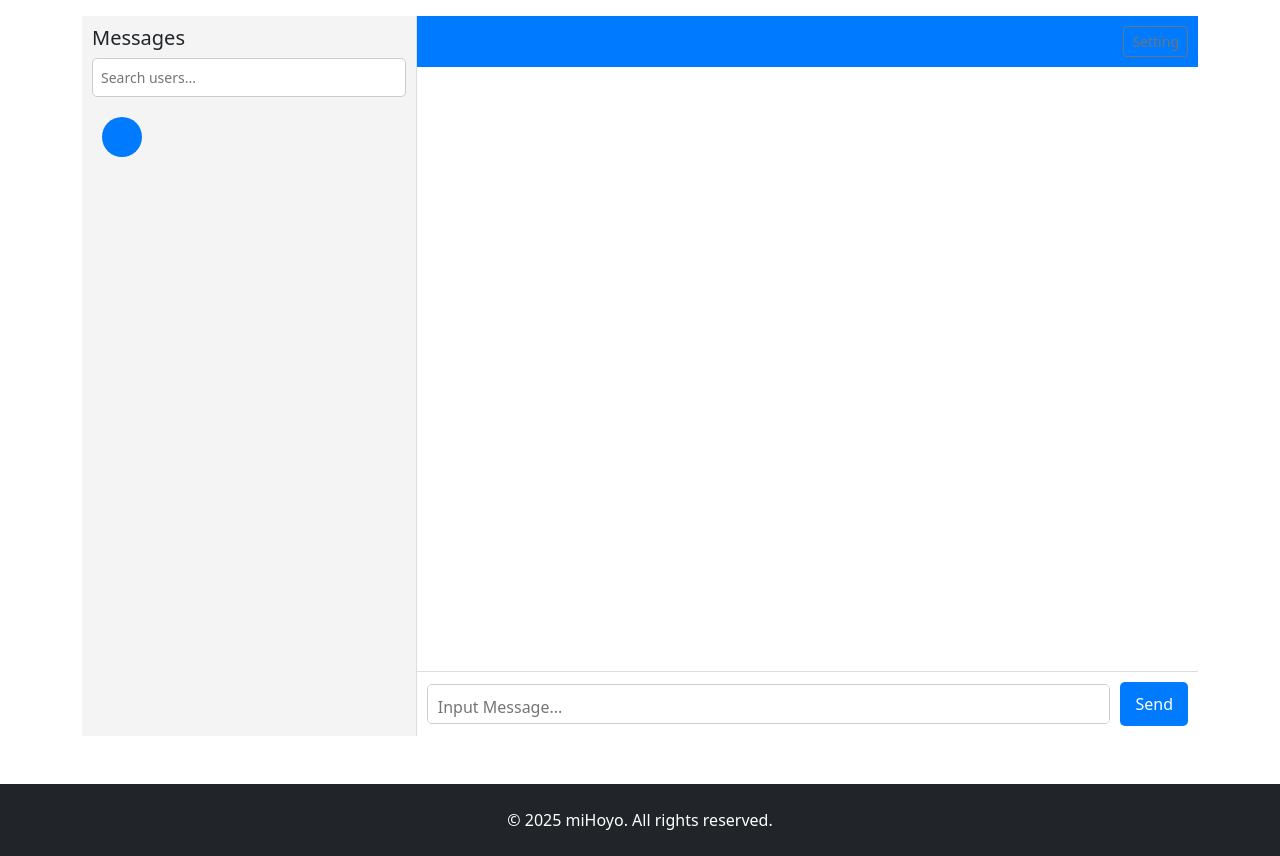
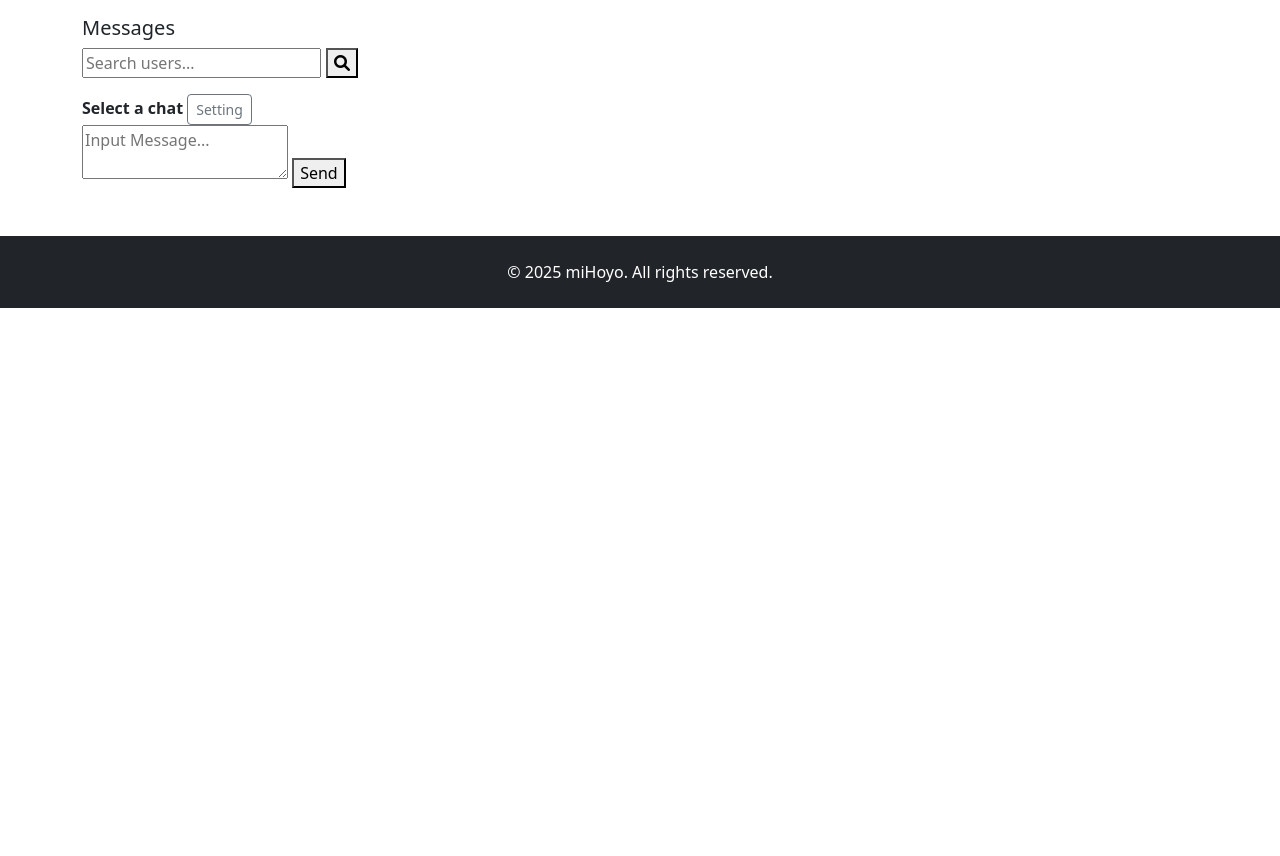
Before and after one commit to MingzeLi-qwq/Clubland, a Django app: page /messages/message_dashboard in a window 1280 px wide. Shown: the part 59-915 px from the top of the page. After the commit the page ends 367 px from the top, so only its background shows below. Run offline with Django 5.2, Linux system fonts and the light colour scheme; data that the repository does not hold is empty; some libraries are stand-ins or nearby versions.

Commit message:
change for message system

```diff
--- a/message_system/templates/messages/message_dashboard.html
+++ b/message_system/templates/messages/message_dashboard.html
@@ -2,275 +2,129 @@
 {% load static %}
 
 {% block body %}
-<div id="app">
 <div class="chat-container">
     <!-- 左侧消息列表 -->
     <div class="sidebar">
         <h5>Messages</h5>
 
-            <!-- 搜索栏 -->
-            <input type="text" v-model="searchQuery" placeholder="Search users..." class="search-input">
+        <!-- 搜索栏和搜索按钮 -->
+        <div style="display: flex; gap: 5px;">
+            <input type="text" id="searchQuery" placeholder="Search users..." class="search-input">
+            <button onclick="searchUsers()" class="search-btn">
+                <i class="fas fa-search"></i>
+            </button>
+        </div>
 
-            <ul class="chat-list">
-                <li v-for="(chat, index) in filteredChatList" :key="index" @click="selectChat(index)" :class="{ active: currentChatIndex === index }">
-                    <div class="icon-wrapper">
-                        <i :class="chat.icon"></i>
-                    </div>
-                    <div>
-                        <strong>{{ chat.name }}</strong>
-                        <p style="margin:0; font-size: 12px; color: gray;">{{ chat.lastMessage }}</p>
-                    </div>
-                </li>
+        <ul class="chat-list" id="chatList">
+            <!-- 动态填充聊天列表 -->
         </ul>
     </div>
 
     <!-- 右侧聊天框 -->
     <div class="chat-content">
         <div class="chat-header">
-                <strong>{{ currentChat.name }}</strong>
+            <strong id="chatName">Select a chat</strong>
             <button class="btn btn-outline-secondary btn-sm">Setting</button>
         </div>
 
-            <div class="chat-box">
-                <div v-for="(msg, index) in currentChat.messages" :key="index" :class="['chat-message', msg.sender]">
-                    <p>{{ msg.text }}</p>
-                </div>
+        <div class="chat-box" id="chatBox">
+            <!-- 消息列表 -->
         </div>
 
         <!-- 输入框 -->
         <div class="chat-footer">
-                <textarea v-model="newMessage"
-                          @keydown="handleKeyPress"
-                          placeholder="Input Message..."
-                          class="message-input"></textarea>
-                <button @click="sendMessage" class="send-btn">Send</button>
-            </div>
+            <textarea id="newMessage" placeholder="Input Message..." class="message-input"></textarea>
+            <button onclick="sendMessage()" class="send-btn">Send</button>
         </div>
     </div>
 </div>
 
-<!-- Vue 逻辑 -->
 {% block extra_js %}
 <script>
-    function getCSRFToken() {
-        return document.cookie.split('; ')
-            .find(row => row.startsWith('csrftoken='))
-            ?.split('=')[1];
-    }
+    const chatListElement = document.getElementById('chatList');
+    const chatBoxElement = document.getElementById('chatBox');
+    const chatNameElement = document.getElementById('chatName');
+    const newMessageElement = document.getElementById('newMessage');
+    let currentChat = null;
 
-    const app = Vue.createApp({
-        data() {
-            return {
-                chatList: [],
-                searchQuery: "",
-                currentChatIndex: 0,
-                newMessage: "",
-            };
-        },
-        computed: {
-            filteredChatList() {
-                if (!this.searchQuery.trim()) return this.chatList;
-                return this.chatList.filter(chat =>
-                    chat.name.toLowerCase().includes(this.searchQuery.toLowerCase())
-                );
-            },
-            currentChat() {
-                return this.chatList[this.currentChatIndex] || { name: "", messages: [] };
-            }
-        },
-        methods: {
-            fetchMessages() {
+    // 获取所有消息
+    function fetchMessages() {
         fetch('/api/messages/')
             .then(response => response.json())
             .then(data => {
-                        this.chatList = data.messages.map(msg => ({
-                            name: msg.sender,
-                            avatar: "https://via.placeholder.com/40",
-                            lastMessage: msg.text,
-                            messages: [{ text: msg.text, sender: "other" }]
-                        }));
-                    })
-                    .catch(error => console.error("Failed to load messages:", error));
-            },
-            searchUsers() {
-                if (!this.searchQuery.trim()) return;
-                fetch(`/api/search_users/?q=${this.searchQuery}`)
+                const messages = data.messages;
+                renderChatList(messages);
+            });
+    }
+
+    // 渲染聊天列表
+    function renderChatList(messages) {
+        chatListElement.innerHTML = '';
+        messages.forEach((msg, index) => {
+            const listItem = document.createElement('li');
+            listItem.textContent = msg.sender;
+            listItem.onclick = () => selectChat(index);
+            chatListElement.appendChild(listItem);
+        });
+    }
+
+    // 搜索用户
+    function searchUsers() {
+        const query = document.getElementById('searchQuery').value;
+        fetch(`/api/search_users/?q=${query}`)
             .then(response => response.json())
             .then(data => {
-                        this.chatList = data.users.map(user => ({
-                            name: user.username,
-                            avatar: "https://via.placeholder.com/40",
-                            lastMessage: "",
-                            messages: []
-                        }));
-                    })
-                    .catch(error => console.error("Failed to search users:", error));
-            },
-            sendMessage() {
-                if (this.newMessage.trim() && this.currentChat) {
+                const users = data.users;
+                renderChatList(users);
+            });
+    }
+
+    // 选择对话
+    function selectChat(index) {
+        currentChat = index;
+        chatNameElement.textContent = `Chat with ${index}`;
+        loadChatMessages(index);
+    }
+
+    // 加载聊天消息
+    function loadChatMessages(index) {
+        // 假设我们根据聊天索引来加载消息
+        // 这里应该通过 API 获取聊天内容
+        chatBoxElement.innerHTML = ''; // 清空当前消息
+        // 在此处可以添加代码从后端加载当前聊天的历史消息
+    }
+
+    // 发送消息
+    function sendMessage() {
+        const text = newMessageElement.value;
+        if (!text || !currentChat) return;
+
         fetch('/api/send/', {
             method: 'POST',
             headers: {
-                            'Content-Type': 'application/json',
-                            'X-CSRFToken': getCSRFToken()
+                'Content-Type': 'application/x-www-form-urlencoded',
+                'X-CSRFToken': document.cookie.split(';').find(item => item.trim().startsWith('csrftoken=')).split('=')[1]
             },
-                        body: JSON.stringify({
-                            receiver: this.currentChat.name,
-                            text: this.newMessage
-                        })
+            body: `receiver=${currentChat}&text=${text}`
         }).then(response => response.json())
-                      .then(() => {
-                          this.currentChat.messages.push({ text: this.newMessage, sender: "me" });
-                          this.newMessage = "";
-                      })
-                      .catch(error => console.error("Failed to send message:", error));
+          .then(data => {
+              if (data.status === 'success') {
+                  loadChatMessages(currentChat);  // 重新加载聊天
               }
-            },
-            selectChat(index) {
-                this.currentChatIndex = index;
+          });
     }
-        },
-        watch: {
-            searchQuery() {
-                this.searchUsers();
-            }
-        },
-        mounted() {
-            this.fetchMessages();
-        }
-    }).mount("#app");
+
+    // 初始化加载消息
+    fetchMessages();
 </script>
 {% endblock %}
 
 <!-- 引入 FontAwesome 图标库 -->
 <link rel="stylesheet" href="https://cdnjs.cloudflare.com/ajax/libs/font-awesome/6.0.0/css/all.min.css">
 
-<!-- CSS 样式优化 -->
+<!-- CSS 样式 -->
 <style>
-.chat-container {
-    display: flex;
-    height: 90vh;
-}
-
-.sidebar {
-    width: 30%;
-    background: #f4f4f4;
-    padding: 10px;
-    border-right: 1px solid #ddd;
-}
-
-.chat-list {
-    list-style: none;
-    padding: 0;
-}
-
-.chat-list li {
-    display: flex;
-    align-items: center;
-    padding: 10px;
-    cursor: pointer;
-    transition: background 0.2s;
-}
-
-.chat-list li:hover, .chat-list li.active {
-    background: #ddd;
-}
-
-.icon-wrapper {
-    width: 40px;
-    height: 40px;
-    background: #007bff;
-    color: white;
-    display: flex;
-    align-items: center;
-    justify-content: center;
-    border-radius: 50%;
-    margin-right: 10px;
-    font-size: 18px;
-}
-
-.chat-content {
-    flex-grow: 1;
-    display: flex;
-    flex-direction: column;
-}
-
-.chat-header {
-    padding: 10px;
-    background: #007bff;
-    color: white;
-    display: flex;
-    justify-content: space-between;
-    align-items: center;
-}
-
-.chat-box {
-    flex-grow: 1;
-    padding: 15px;
-    overflow-y: auto;
-    display: flex;
-    flex-direction: column;
-}
-
-.chat-message {
-    max-width: 60%;
-    padding: 10px;
-    margin-bottom: 10px;
-    border-radius: 10px;
-}
-
-.chat-message.other {
-    background: #eaeaea;
-    align-self: flex-start;
-}
-
-.chat-message.me {
-    background: #007bff;
-    color: white;
-    align-self: flex-end;
-}
-
-.chat-footer {
-    display: flex;
-    align-items: center;
-    padding: 10px;
-    border-top: 1px solid #ddd;
-}
-
-.message-input {
-    flex-grow: 1;
-    padding: 10px;
-    border: 1px solid #ccc;
-    border-radius: 5px;
-    font-size: 16px;
-    resize: none;
-    height: 40px;
-    overflow-y: auto;
-}
-
-.send-btn {
-    margin-left: 10px;
-    padding: 10px 15px;
-    border: none;
-    background: #007bff;
-    color: white;
-    border-radius: 5px;
-    cursor: pointer;
-    font-size: 16px;
-}
-
-.send-btn:hover {
-    background: #0056b3;
-}
-
-.search-input {
-    width: 100%;
-    padding: 8px;
-    margin-bottom: 10px;
-    border: 1px solid #ccc;
-    border-radius: 5px;
-    font-size: 14px;
-}
+    /* 这里的 CSS 代码与 Vue.js 示例相同 */
 </style>
 
 {% endblock %}
--- a/message_system/views.py
+++ b/message_system/views.py
@@ -1,45 +1,44 @@
 from django.shortcuts import render
 from django.http import JsonResponse
-from django.contrib.auth.decorators import login_required
-from django.contrib.auth.models import User
-from .models import Message
-import json
+from .models import Message  # 导入 Message 模型
+from django.contrib.auth import get_user_model  # 使用 get_user_model 获取当前配置的用户模型
 
+# 示例视图函数
 def message_dashboard(request):
-    return render(request, 'messages/message_dashboard.html')
+    # 处理请求并返回渲染的模板
+    return render(request, 'messages/message_dashboard.html')  # 假设您有一个模板 'dashboard.html'
 
-@login_required
-def get_user_messages(request):
-    user = request.user
-    messages = Message.objects.filter(receiver=user).order_by('timestamp')
+# 获取所有消息
+def get_messages(request):
+    messages = Message.objects.all()
+    messages_data = [{
+        'sender': message.sender.username,
+        'text': message.text,
+    } for message in messages]
+    return JsonResponse({'messages': messages_data})
 
-    data = [
-        {
-            "sender": msg.sender.username,
-            "text": msg.text,
-            "timestamp": msg.timestamp.strftime("%Y-%m-%d %H:%M:%S")
-        }
-        for msg in messages
-    ]
-    return JsonResponse({"messages": data})
+# 搜索用户
+def search_users(request):
+    query = request.GET.get('q', '')
+    # 获取当前用户模型
+    User = get_user_model()
+    users = User.objects.filter(username__icontains=query)
+    users_data = [{'username': user.username} for user in users]
+    return JsonResponse({'users': users_data})
 
-@login_required
+# 发送消息
 def send_message(request):
-    if request.method == "POST":
-        data = json.loads(request.body)
+    if request.method == 'POST':
+        receiver_username = request.POST.get('receiver')
+        text = request.POST.get('text')
+        # 获取当前用户作为发送者
         sender = request.user
-        receiver_username = data.get("receiver")
-        text = data.get("text")
+        try:
+            # 查找接收者用户
+            receiver = get_user_model().objects.get(username=receiver_username)
+        except get_user_model().DoesNotExist:
+            return JsonResponse({'status': 'error', 'message': 'Receiver not found'})
 
-        try:
-            receiver = User.objects.get(username=receiver_username)
-        except User.DoesNotExist:
-            return JsonResponse({"error": "User not found"}, status=404)
-
-        message = Message.objects.create(sender=sender, receiver=receiver, text=text)
-        return JsonResponse({"message": "Message sent", "id": message.id})
-
-def search_users(request):
-    query = request.GET.get('q', '').strip()
-    users = User.objects.filter(username__icontains=query).values('username') if query else []
-    return JsonResponse({"users": list(users)})
+        # 创建并保存消息
+        Message.objects.create(sender=sender, receiver=receiver, text=text)
+        return JsonResponse({'status': 'success'})
--- a/student_union/urls.py
+++ b/student_union/urls.py
@@ -26,7 +26,7 @@ from user_system.views import change_password
 from notification_system.views import notification_list
 from notification_system.views import notification_detail
 from notification_system.views import mark_all_as_read
-from message_system.views import get_user_messages, send_message, search_users
+from message_system.views import get_messages, send_message, search_users
 from notification_system.views import delete_notification
 from notification_system.views import delete_all_notifications
 
@@ -95,7 +95,7 @@ urlpatterns = [
 
     # Message related / 消息相关
     path('messages/message_dashboard', message_system.views.message_dashboard, name='message_dashboard'),
-    path('api/messages/', message_system.views.get_user_messages, name='get_user_messages'),
+    path('api/messages/', message_system.views.get_messages, name='get_messages'),
     path('api/send/', message_system.views.send_message, name='send_message'),
     path("api/search_users/", message_system.views.search_users, name="search_users"),
     #---------------------------------------------------- Event related / Event相关页面 -----------------------------------------------------------------------
```
Also changed, not shown: message_system/models.py (+4 -13 lines), message_system/migrations/0001_initial.py. Lines whose indentation alone changed are shown as unchanged.
